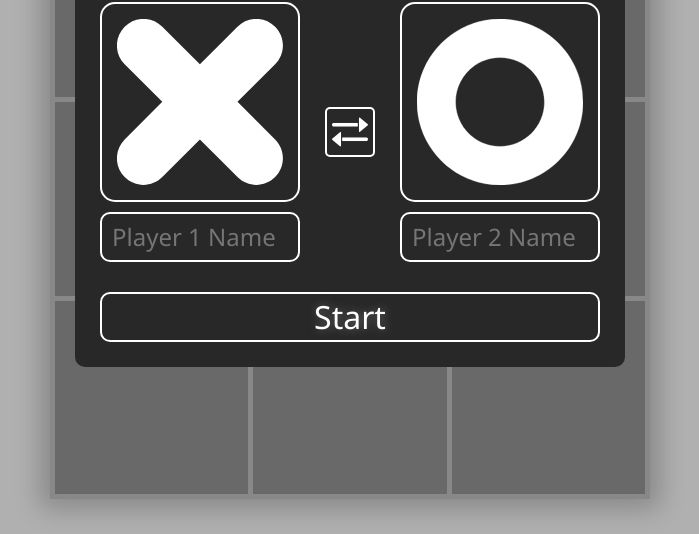
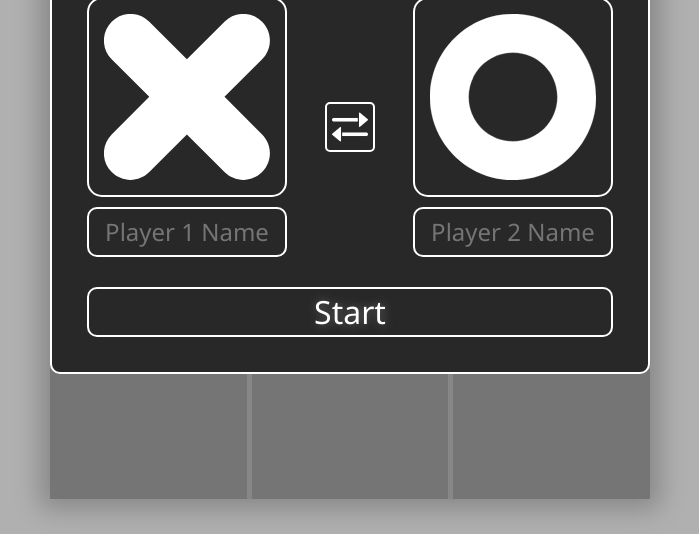
Before and after one commit to xswitch/odin_tictactoe, a plain HTML site: page index.html in a window 1280 px wide. Shown: the part 266-800 px from the top of the page, without its empty margins (290-989 px from the left). Drawn offline with Linux system fonts and the light colour scheme.

Commit message:
Removed border from gameBoard and adjusted colors for the board and cells to match modal better

```diff
--- a/script.js
+++ b/script.js
@@ -100,7 +100,6 @@ const gameController = (function() {
         currentMark = marks[0];
         gameBoard.resetBoard();
         displayController.resetBoardElements();
-        console.log(`${result} Won!`);
     }
 
     function getMark() {
@@ -219,6 +218,5 @@ function createPlayer(mark) {
 
 function toggleModal(target) {
     const targetModal = (target == 1) ? document.querySelector('.menu') : document.querySelector('.roundEnd')
-    console.log(targetModal);
     targetModal.classList.toggle('show')
 }
--- a/style.css
+++ b/style.css
@@ -30,15 +30,14 @@ main {
     display: grid;
     grid-template-columns: repeat(3, 1fr);
     grid-template-rows: repeat(3, 1fr);
-    background-color: dimgray;
+    background-color: rgb(100, 100, 100);
     overflow: hidden;
     gap: 5px;
-    border: 5px solid dimgray;
-    box-shadow: 0px 0px 25px 10px dimgray;
+    box-shadow: 0px 0px 25px 10px rgba(100, 100, 100, 1);
 }
 
 .cell {
-    background-color: rgb(0, 0, 0);
+    background-color: rgb(40, 40, 40);
     transition: all 0.2s;
     display: flex;
     justify-content: center;
@@ -81,7 +80,7 @@ main {
     display: grid;
     align-content: center;
     justify-content: center;
-    grid-template-columns: 550px;
+    grid-template-columns: 600px;
 }
 
 .menuContainer {
@@ -94,7 +93,8 @@ main {
     grid-template-columns: 1fr;
     align-items: center;
     justify-items: center;
-    padding: 0px 25px 25px 25px;
+    padding: 0px 35px 35px 35px;
+    border: 2px solid white;
 }
 
 .menuContainer>h1 {
@@ -131,6 +131,11 @@ input.playerName {
     border: 2px solid white;
     border-radius: 10px;
     padding-left: 10px;
+    padding-right: 10px;
+}
+
+input.playerName::placeholder {
+    text-align: center;
 }
 
 div.playerMark {
```
Also changed, not shown: 1 other file.
